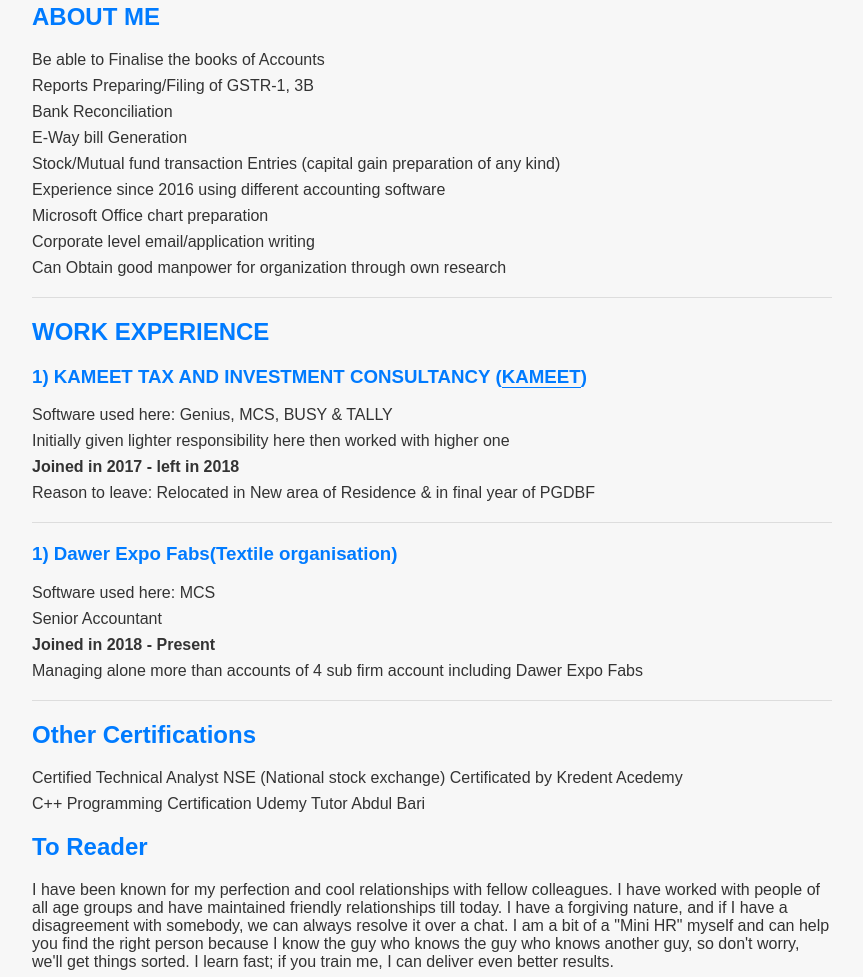
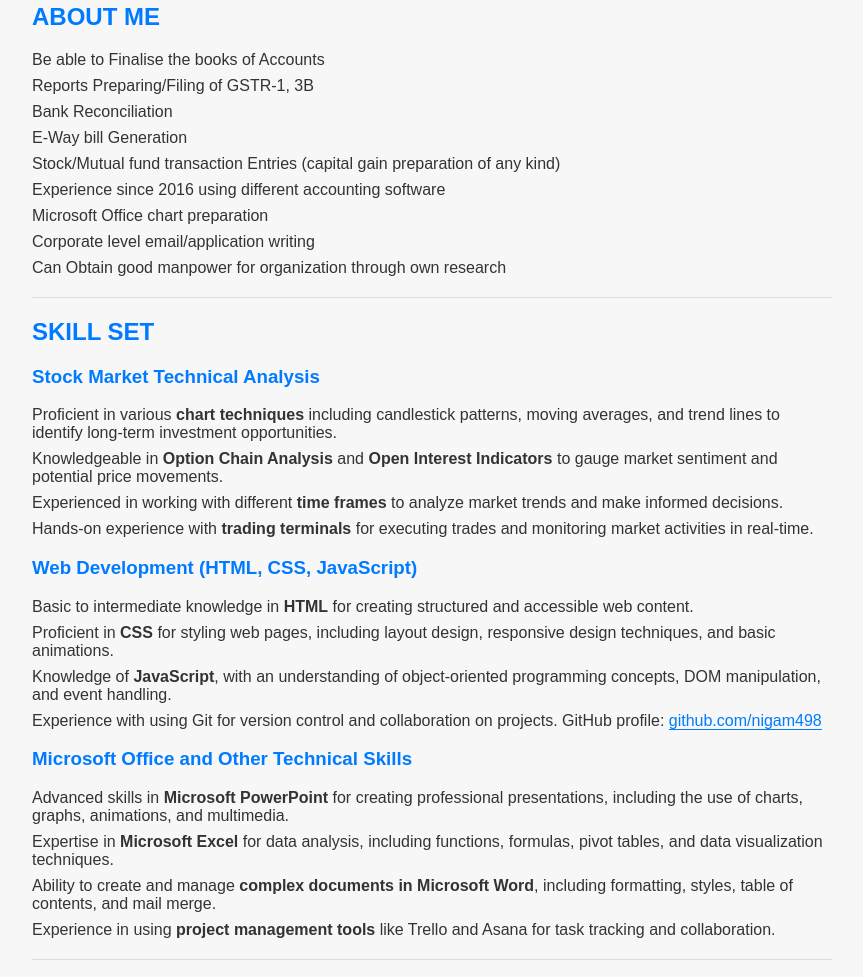
Before and after one commit to nigam498/Resume, a plain HTML site: page index.html in a window 1280 px wide. Shown: the part 575-1552 px from the top of the page, without its empty margins (208-1071 px from the left). Drawn offline with Linux system fonts and the light colour scheme.

Commit message:
Update index.html

```diff
--- a/index.html
+++ b/index.html
@@ -27,7 +27,7 @@
       color: #007bff;
     }
     p {
-      margin-bottom: 15px; /* Increased paragraph spacing */
+      margin-bottom: 15px;
     }
     strong {
       font-weight: bold;
@@ -35,11 +35,11 @@
     a {
       color: #007bff;
       text-decoration: none;
-      border-bottom: 1px solid #007bff; /* Underline effect */
-      transition: border-bottom 0.3s ease; /* Smooth transition for underline */
+      border-bottom: 1px solid #007bff;
+      transition: border-bottom 0.3s ease;
     }
     a:hover {
-      border-bottom: 1px solid transparent; /* Hide underline on hover */
+      border-bottom: 1px solid transparent;
     }
     .linkedin {
       display: block;
@@ -63,7 +63,7 @@
       padding: 0;
     }
     ul li {
-      margin-bottom: 8px; /* Increased spacing between list items */
+      margin-bottom: 8px;
     }
     .profile-img {
       float: left;
@@ -115,6 +115,36 @@
 
     <hr>
 
+    <section id="skills">
+      <h2>SKILL SET</h2>
+
+      <h3>Stock Market Technical Analysis</h3>
+      <ul>
+        <li>Proficient in various <strong>chart techniques</strong> including candlestick patterns, moving averages, and trend lines to identify long-term investment opportunities.</li>
+        <li>Knowledgeable in <strong>Option Chain Analysis</strong> and <strong>Open Interest Indicators</strong> to gauge market sentiment and potential price movements.</li>
+        <li>Experienced in working with different <strong>time frames</strong> to analyze market trends and make informed decisions.</li>
+        <li>Hands-on experience with <strong>trading terminals</strong> for executing trades and monitoring market activities in real-time.</li>
+      </ul>
+
+      <h3>Web Development (HTML, CSS, JavaScript)</h3>
+      <ul>
+        <li>Basic to intermediate knowledge in <strong>HTML</strong> for creating structured and accessible web content.</li>
+        <li>Proficient in <strong>CSS</strong> for styling web pages, including layout design, responsive design techniques, and basic animations.</li>
+        <li>Knowledge of <strong>JavaScript</strong>, with an understanding of object-oriented programming concepts, DOM manipulation, and event handling.</li>
+        <li>Experience with using Git for version control and collaboration on projects. GitHub profile: <a href="https://github.com/nigam498" target="_blank">github.com/nigam498</a></li>
+      </ul>
+
+      <h3>Microsoft Office and Other Technical Skills</h3>
+      <ul>
+        <li>Advanced skills in <strong>Microsoft PowerPoint</strong> for creating professional presentations, including the use of charts, graphs, animations, and multimedia.</li>
+        <li>Expertise in <strong>Microsoft Excel</strong> for data analysis, including functions, formulas, pivot tables, and data visualization techniques.</li>
+        <li>Ability to create and manage <strong>complex documents in Microsoft Word</strong>, including formatting, styles, table of contents, and mail merge.</li>
+        <li>Experience in using <strong>project management tools</strong> like Trello and Asana for task tracking and collaboration.</li>
+      </ul>
+    </section>
+
+    <hr>
+
     <section id="work-experience">
       <h2>WORK EXPERIENCE</h2>
       <h3>1) KAMEET TAX AND INVESTMENT CONSULTANCY (<a href="https://kameet.com/">KAMEET</a>)</h3>
@@ -128,7 +158,7 @@
 
 
       <h3>1) Dawer Expo Fabs(Textile organisation)</h3>
-        <ul> <!-- Fixed missing opening ul tag -->
+        <ul>
           <li>Software used here: MCS</li>
           <li>Senior Accountant</li>
           <li><strong>Joined in 2018 - Present</strong></li>
@@ -136,14 +166,14 @@
         </ul>
       </section>
     <hr>
-      <section id="other-certifications"> <!-- Changed from h2 to section -->
+      <section id="other-certifications">
         <h2>Other Certifications</h2>
           <ul>
-            <li>Certified Technical Analyst NSE (National stock exchange) Certificated by Kredent Acedemy</li> <!-- Removed extra li tag -->
+            <li>Certified Technical Analyst NSE (National stock exchange) Certificated by Kredent Academy</li>
             <li>C++ Programming Certification Udemy Tutor Abdul Bari</li>
           </ul>
       </section>
-      <section id="to-reader"> <!-- Changed from h2 to section -->
+      <section id="to-reader">
         <h2>To Reader</h2>
         <p>I have been known for my perfection and cool relationships with fellow colleagues.
           I have worked with people of all age groups and have maintained friendly relationships till today. I have a forgiving nature, and if I have a disagreement with somebody, we can always resolve it over a chat. I am a bit of a "Mini HR" myself and can help you find the right person because I know the guy who knows the guy who knows another guy, so don't worry, we'll get things sorted. I learn fast; if you train me, I can deliver even better results.</p>
```
